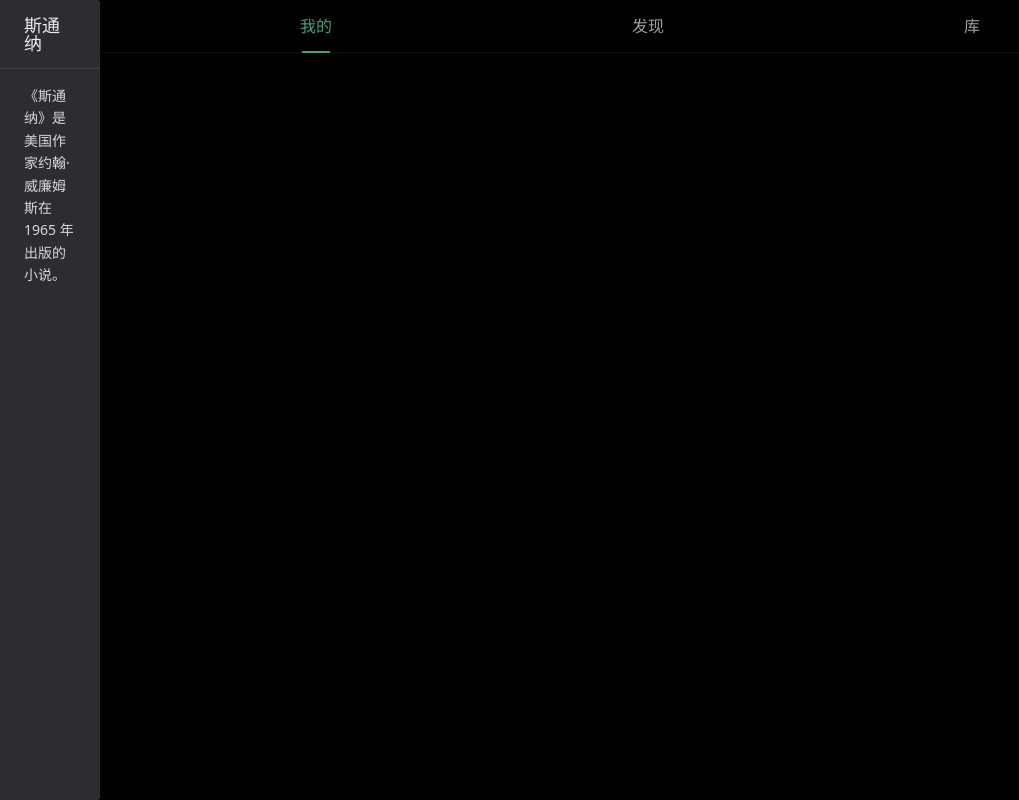
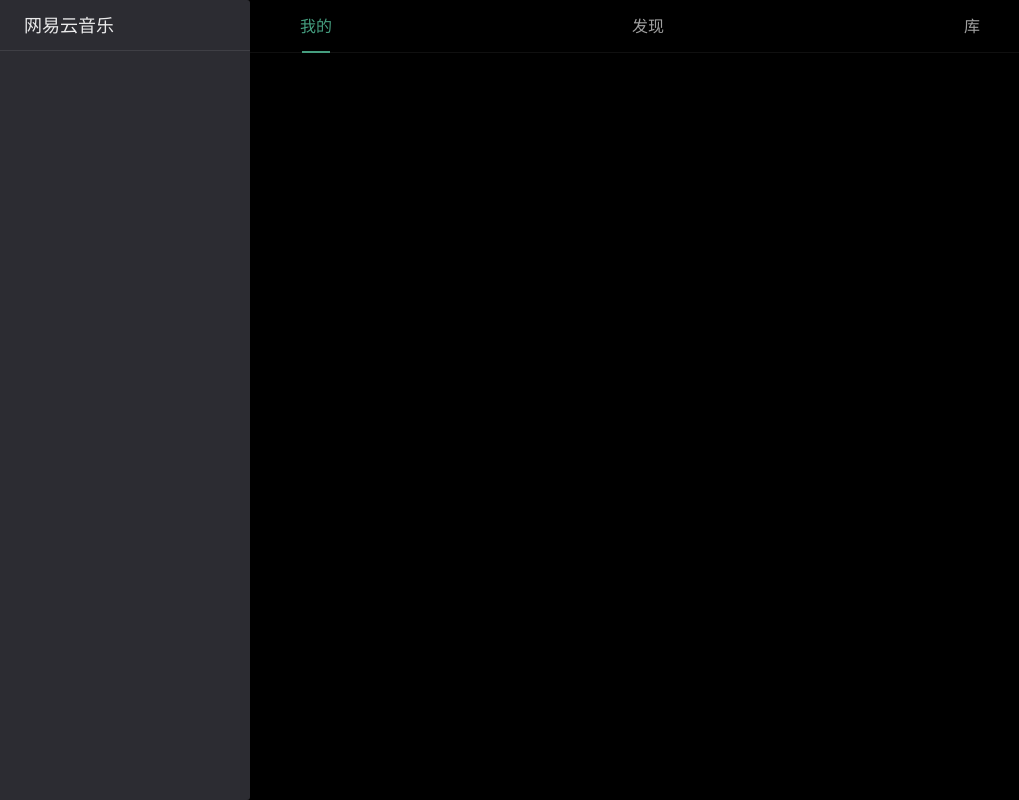
Before and after one commit to Groupguanfang/Netease-V3, a Vue app: page / in a window 1280 px wide. Both pictures are taken after a click on the button 20 px from the left and 89 px from the top of the page. Shown: the whole page, without its empty margins (0-1019 px from the left). Built offline with nearby package versions, Linux system fonts and the light colour scheme; some icons are missing; a small style sheet from the web is missing.

Commit message:
commit leftmenu

```diff
--- a/src/components/leftMenu.vue
+++ b/src/components/leftMenu.vue
@@ -1,8 +1,14 @@
 <template>
   <n-config-provider :theme="theme">
-    <n-drawer v-model:show="active" :width="100" :placement="placement">
-      <n-drawer-content title="斯通纳">
-        《斯通纳》是美国作家约翰·威廉姆斯在 1965 年出版的小说。
+    <n-drawer
+      v-model:show="active"
+      :width="250"
+      :placement="placement"
+    >
+      <n-drawer-content
+        title="网易云音乐"
+      >
+
       </n-drawer-content>
     </n-drawer>
   </n-config-provider>
```
